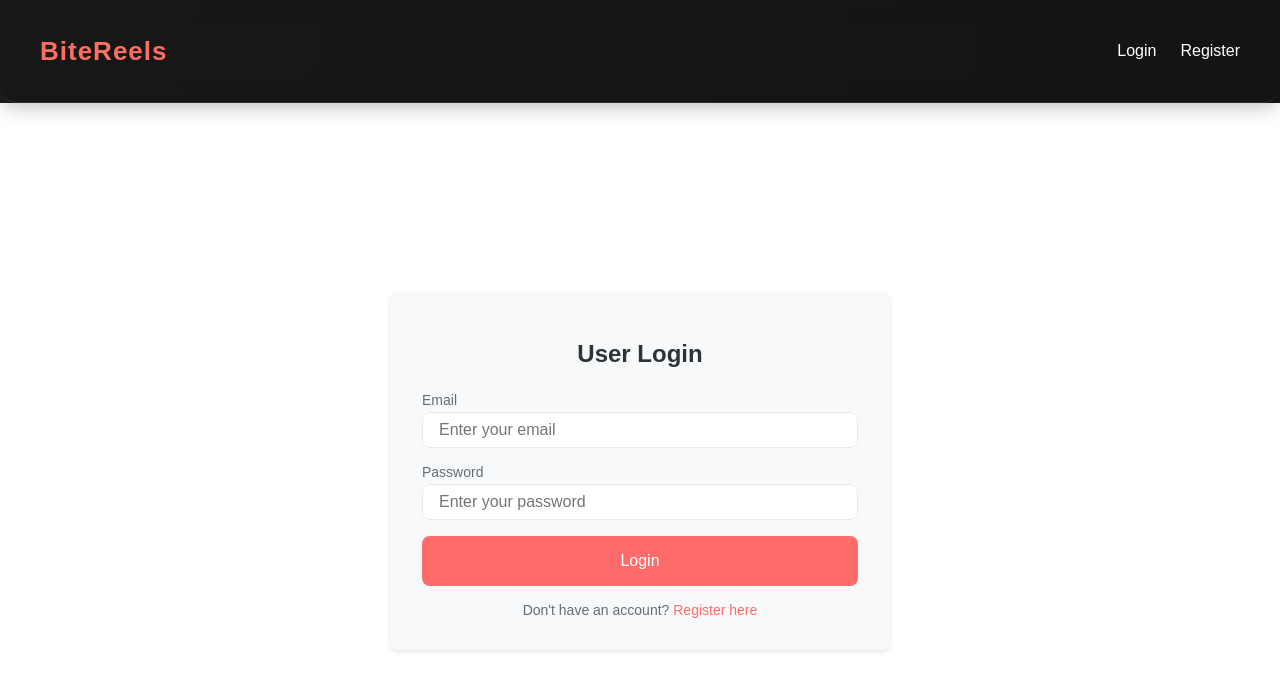
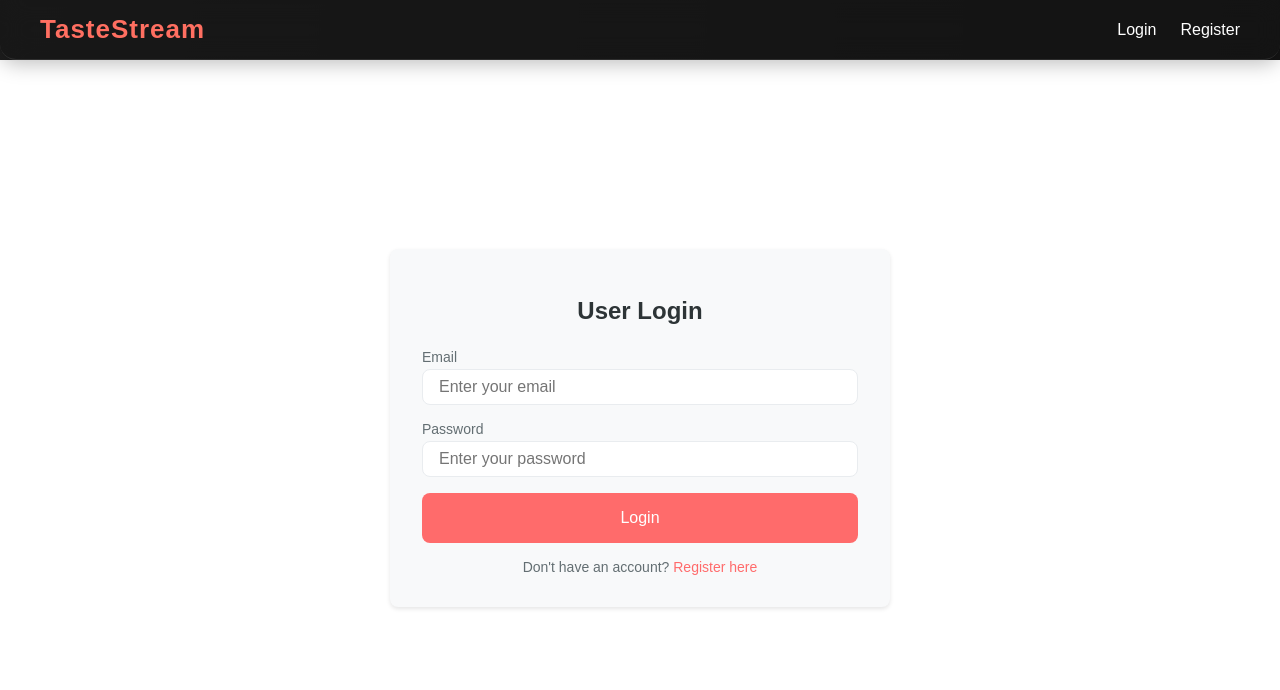
Before and after one commit to Moeen999/foodAppFrontEnd, a React app: page /user/login in a window 1280 px wide. Shown: the top 690 px of the page. Built offline with nearby package versions, Linux system fonts and the light colour scheme; the HTML template or start-up script is replaced by a standard one.

Commit message:
Home Route Fixed

```diff
--- a/src/components/Navbar.jsx
+++ b/src/components/Navbar.jsx
@@ -1,4 +1,4 @@
-import { Link } from "react-router-dom";
+import { Link, NavLink } from "react-router-dom";
 import { useCallback } from "react";
 import "../styles/navbar.css";
 import useAuth from "../context/useAuth";
@@ -14,7 +14,7 @@ const Navbar = () => {
 
   return (
     <nav className="navbar">
-      <h1 className="logo">BiteReels</h1>
+      <NavLink to="/" className="logo">TasteStream</NavLink>
       <div className="nav-links">
         {auth && <Link to="/">Home</Link>}
         {!auth && <Link to="/user/login">Login</Link>}
```
